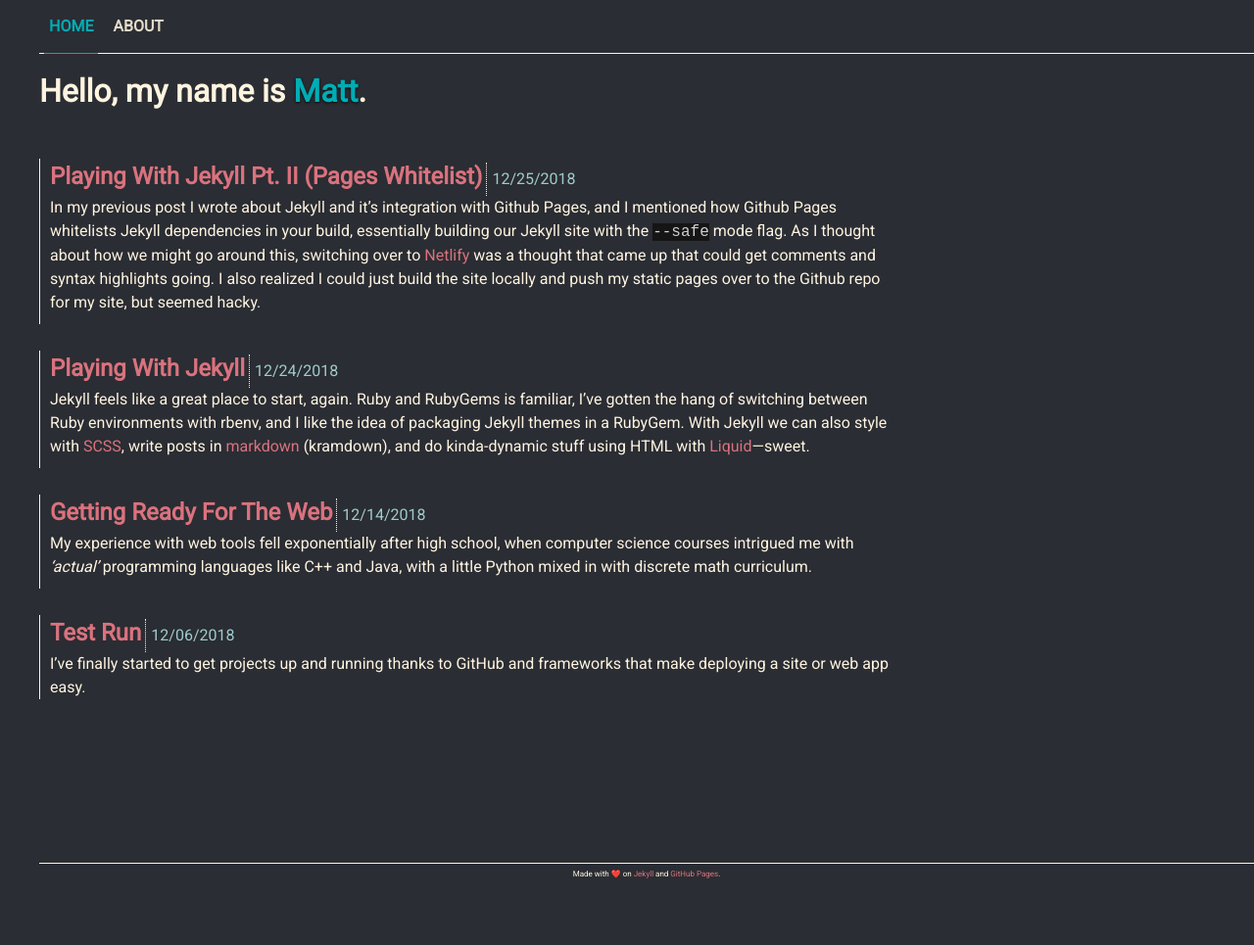
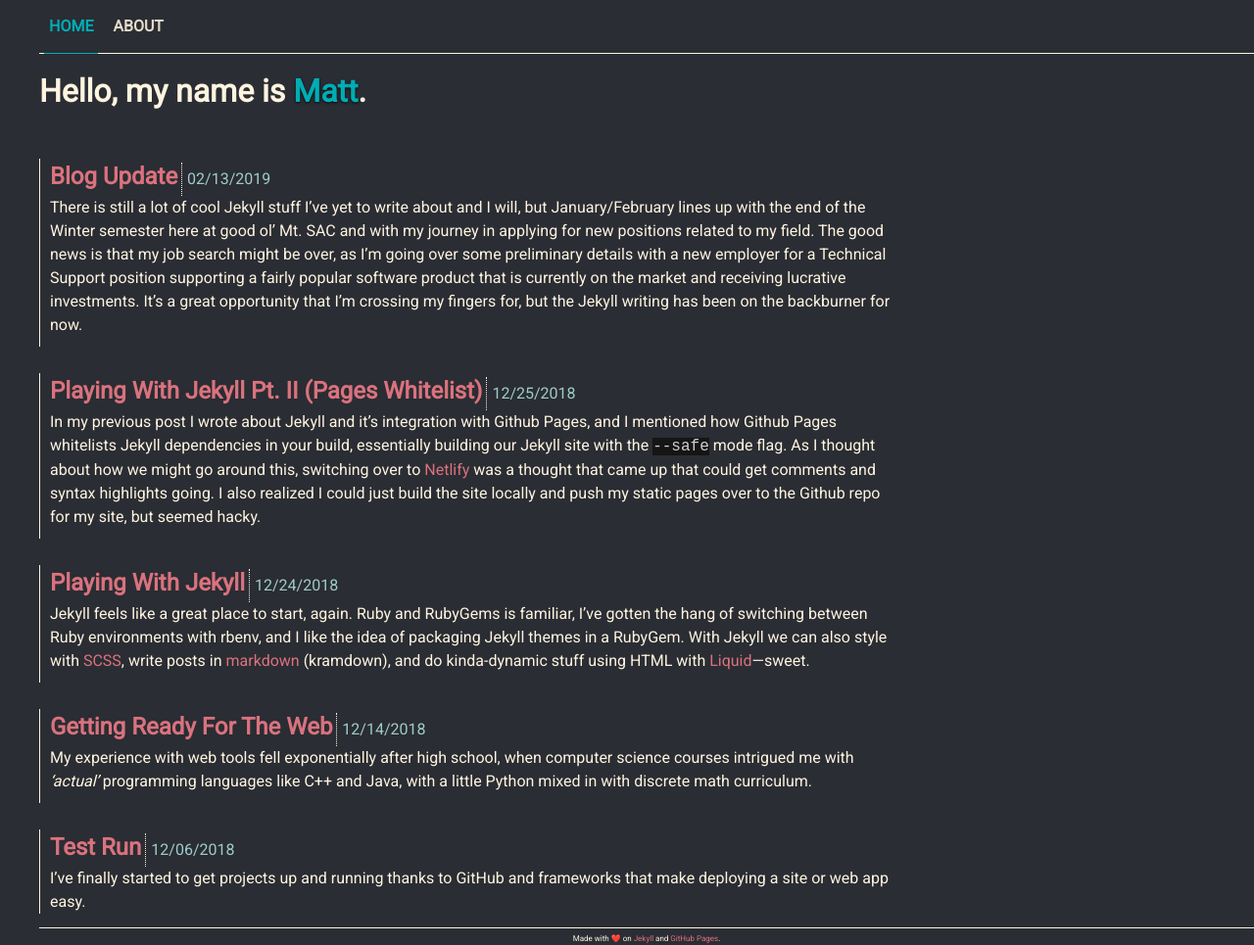
Before and after one commit to MattRugamas/mattrugamas.com, a Jekyll site: the page built from index.html, in a window 1280 px wide. Shown: the whole page at 98% size. Built offline with Jekyll 4.4.1, drawn with Linux system fonts in a browser that asks for light colours; before the commit the page ends 900 px from its top, so only the background shows below that.

Commit message:
Added new post

```diff
--- a/_data/findme.yml
+++ b/_data/findme.yml
@@ -1,8 +1,8 @@
-- name: Email
-  link: mailto:catasphere@outlook.com
 - name: GitHub
   link: https://github.com/MattRugamas
 - name: CodePen
   link: https://codepen.io/samagurtam
+- name: Email
+  link: mailto:catasphere@outlook.com
 - name: Twitter
   link: http://www.twitter.com/MattRugamas
--- /dev/null
+++ b/_posts/2019-02-13-Update!.md
@@ -0,0 +1,8 @@
+---
+title: Blog Update
+---
+There is still a lot of cool Jekyll stuff I've yet to write about and I will, but January/February lines up with the end of the Winter semester here at good ol' Mt. SAC and with my journey in applying for new positions related to my field. The good news is that my job search might be over, as I'm going over some preliminary details with a new employer for a Technical Support position supporting a fairly popular software product that is currently on the market and receiving lucrative investments. It's a great opportunity that I'm crossing my fingers for, but the Jekyll writing has been on the backburner for now.
+
+On top of that Jekyll is based on Ruby, which is awesome, but with recent developments in Gatsby and React a lot of my free time has gone towards learning vanilla javascript to get ready for the sleu of React/Gatsby books I've been able to acquire. It's a very interesting area of development and would be more valuable as a front-end guy than taking time out to learn Ruby to get more familiar with Jekyll. The stuff I've been seeing made with Gatsby and React has still not stopped surprising me, so the amount of Jekyll content going forward might be limited to the setup of this site itself.
+
+Anywho, that's what's been going on around here. I've been updating the bundle and making small cosmetic SCSS changes here and there, but as I build more a projects page will eventually have to go up soon. If you're still reading I appreciate your time.
```
Also changed, not shown: _posts/2018-12-06-Test Run.md (line endings or trailing spaces).
